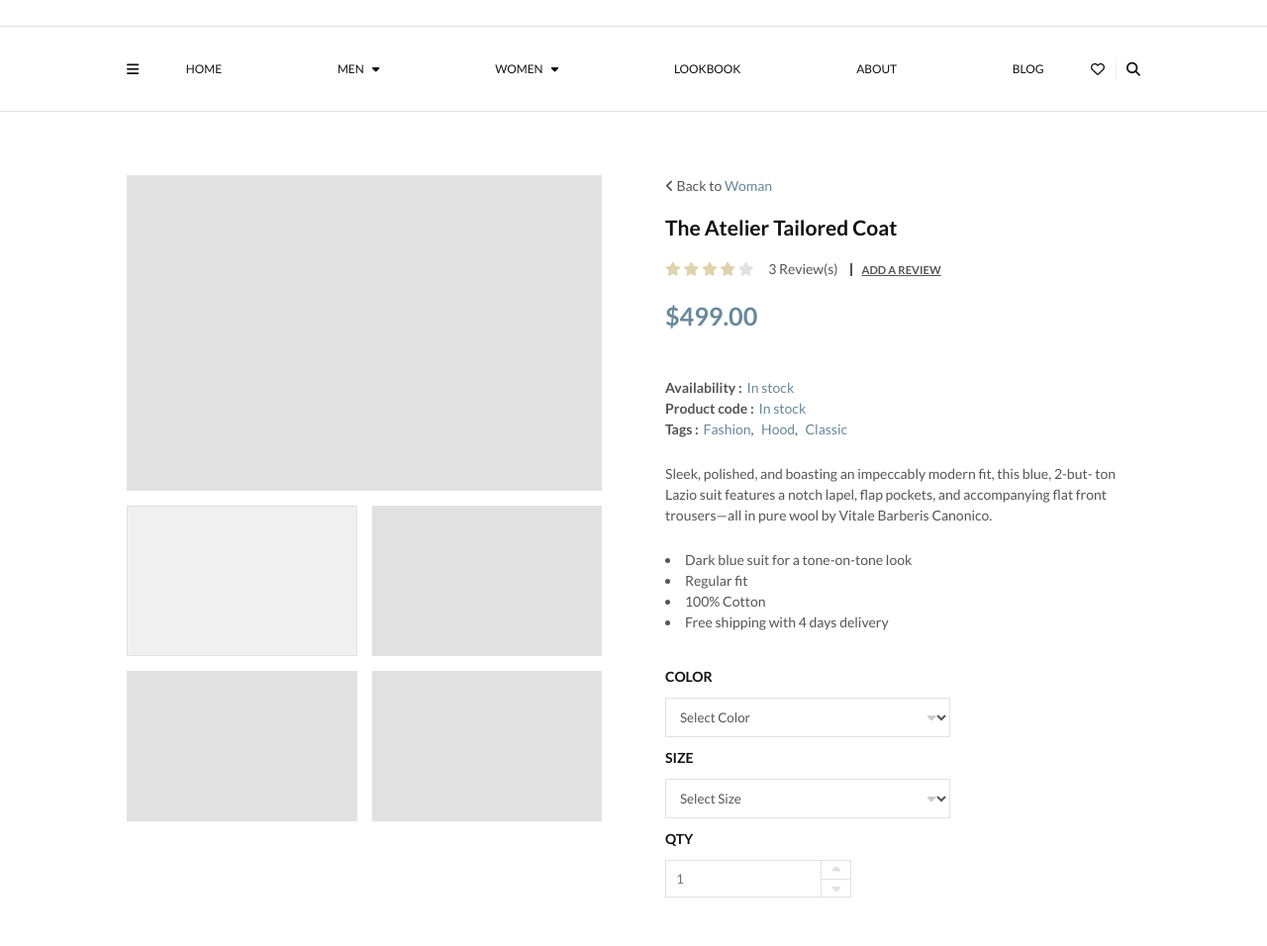
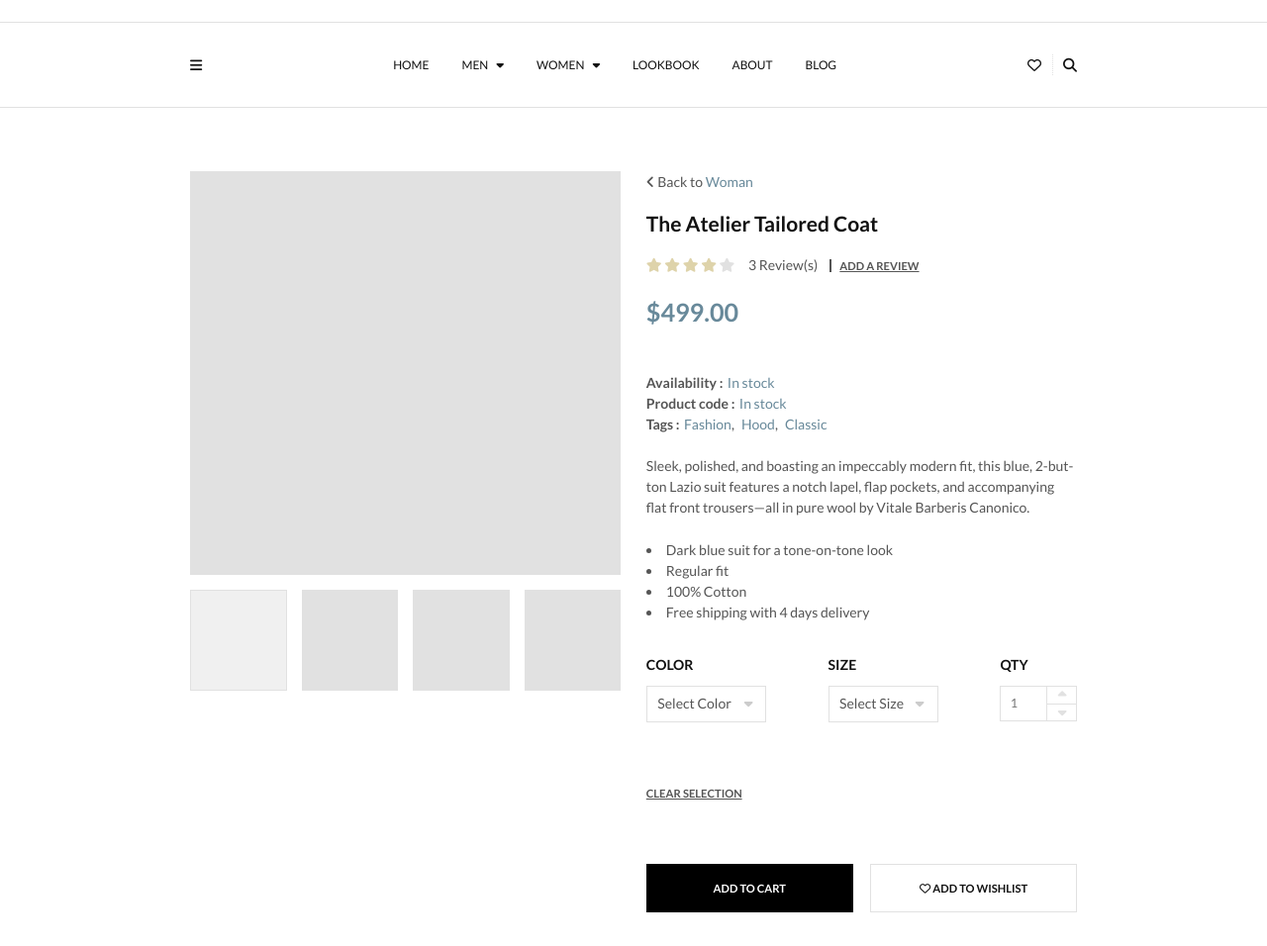
Before and after one commit to agnieszka-pytel/UI-internship-HTML-CSS, a website: page mockups/product-single-page/index.html in a window 1280 px wide. Shown: the part 134-1090 px from the top of the page at 99% size. Drawn offline with Linux system fonts and the light colour scheme.

Commit message:
Done desktop version (without dropdown menu)

```diff
--- a/mockups/product-single-page/index.html
+++ b/mockups/product-single-page/index.html
@@ -20,10 +20,10 @@
                 <nav class="c-header__menu c-menu">
                     <label class="c-menu__icon" for="show-menu"><i class="fas fa-bars"></i></label>
                     <input class="c-menu__checkbox" type="checkbox" id="show-menu">
-                    <ul class="c-menu__list c-list">
+                    <ul class="c-menu-list c-list">
                         <li class="c-list__item"><a>Home</a></li>
                         <li class="c-list__item">Men <i class="fas fa-caret-down"></i>
-                            <ul class="c-menu__list--dropdown c-list">
+                            <ul class="c-menu-list__dropdown c-list">
                                 <li class="c-list__item"><a>Shirts</a></li>
                                 <li class="c-list__item"><a>Trousers</a></li>
                                 <li class="c-list__item"><a>Coats</a></li>
@@ -32,7 +32,7 @@
                             </ul>
                         </li>
                         <li class="c-list__item">Women <i class="fas fa-caret-down"></i>
-                            <ul class="c-menu__list--dropdown c-list">
+                            <ul class="c-menu-list__dropdown c-list">
                                 <li class="c-list__item"><a>Shirts</a></li>
                                 <li class="c-list__item"><a>Dresses</a></li>
                                 <li class="c-list__item"><a>Coats</a></li>
@@ -76,7 +76,7 @@
             <i class="c-popup__close fas fa-times p-absolute"></i>
         </aticle>
         <section class="c-header__section c-section full">
-            <div class="flex-wrapper flex flex-row flex-space-between padded">
+            <div class="flex-wrapper flex flex-row flex-space-between padded p-relative">
                 <div class="c-header__select c-select flex flex-vcenter">
                     <div class="c-select__wrapper">
                         <label class="c-select__label" for="choose-country"><img class="c-select__img" src="img/usa-flag.png"
@@ -120,7 +120,7 @@
                         <li class="c-menu-list__item "><a>About</a></li>
                         <li class="c-menu-list__item "><a>Blog</a></li>
                     </ul>
-                    <div class="c-header__search flex flex-row flex-space-between flex-no-wrap ">
+                    <div class="c-header__search flex flex-row flex-space-between flex-no-wrap">
                         <span class="c-header__icon "><i class="far fa-heart "></i></span>
                         <span class="c-header__icon "><i class="fas fa-search "></i></span>
                     </div>
@@ -171,7 +171,8 @@
                     <li class="c-list__item ">100% Cotton</li>
                     <li class="c-list__item ">Free shipping with 4 days delivery</li>
                 </ul>
-                <div class="c-product__options ">
+                <div class="c-product__options flex flex-column flex-space-between flex-no-wrap">
+                    <div class="c-product__property-wrapper">
                         <label class="c-product__label t-uppercase " for="product-color ">color</label>
                         <div class="c-select__wrapper c-select__wrapper--gray-icon c-select__wrapper--wide ">
                             <select class="c-product__option-value c-product__option-value--select ">
@@ -181,6 +182,8 @@
                                 <option value="blue ">Blue</option>
                             </select>
                         </div>
+                    </div>
+                    <div class="c-product__property-wrapper">
                         <label class="c-product__label t-uppercase " for="product-size ">size</label>
                         <div class="c-select__wrapper c-select__wrapper--gray-icon c-select__wrapper--wide ">
                             <select class="c-product__option-value c-product__option-value--select ">
@@ -190,27 +193,32 @@
                             <option value="blue ">L</option>
                             </select>
                         </div>
+                    </div>
+                    <div class="c-product__property-wrapper">
                         <label class="c-product__label t-uppercase " for="product-quantity ">qty</label>
                         <div class="c-product__option-wrapper ">
                             <input class="c-product__option-value c-product__option-value--input " id="product-quantity " placeholder="1 " type="number " min=1 max=100>
                         </div>
+                    </div>
+                </div>
                 <button class="c-button c-button--side c-button--with-margin t-smaller ">Clear selection</button>
-                </div>
+                <div class="c-button__wrapper">
                     <button class="c-button c-button--cta c-button--black t-uppercase ">Add to cart</button>
                     <button class="c-button c-button--cta t-uppercase ">
                     <span><i class="far fa-heart "></i></span> Add to wishlist</button>
+                </div>
             </article>
         </section>
         <section class="c-section--not-full c-section--main centered ">
-            <article class="c-article c-social border-top border-bottom ">
-                <span class="c-social__title t-uppercase ">Share this</span>
+            <article class="c-article c-social border-top border-bottom flex flex-row flex-space-between flex-vcenter">
+                <span class=" c-social__title t-uppercase ">Share this</span>
                 <button class="c-button--social c-button--facebook-like c-button--t-white "><i class="c-button__icon--facebook fab fa-facebook-square "></i> Like</button>
                 <button class="c-button--social c-button--facebook c-button--t-white ">Share</button>
-                <div class="c-label__wrapper"><span class="c-label">235k</span></div>
+                <div class="c-label__wrapper "><span class="c-label ">235k</span></div>
                 <button class="c-button--social c-button--twitter "><i class="c-button__icon--twitter fab fa-twitter "></i> Tweet</button>
-                <div class="c-label__wrapper"><span class="c-label">93</span></div>
+                <div class="c-label__wrapper "><span class="c-label ">93</span></div>
                 <button class="c-button--social c-button--pinterest "><i class="c-button__icon--pinterest fab fa-pinterest-p "></i> Pin it</button>
-                <div class="c-label__wrapper"><span class="c-label">65K+</span></div>
+                <div class="c-label__wrapper "><span class="c-label ">65K+</span></div>
             </article>
         </section>
     </main>
--- a/mockups/product-single-page/scss/abstracts/_placeholders.scss
+++ b/mockups/product-single-page/scss/abstracts/_placeholders.scss
@@ -14,12 +14,26 @@
     position: absolute;
 }
 
+%select-arrow {
+    @extend %icon-before-after;
+    color: $basic-background;
+    right: 0;
+    height: 50%;
+    display: flex;
+    align-items: center;
+    padding: 0 0.75em;
+    border-left: 1px solid $basic-background;
+}
+
 %select-after {
     @extend %icon-before-after;
-    right: 5%;
+    right: 0;
     top: 50%;
     transform: translate(0, -50%);
     z-index: -1;
+    @include for-desktop {
+        right: -10%;
+    }
 }
 
 %side-button {
@@ -46,6 +60,9 @@
     left: 0;
     height: 30%;
     border: 0.5px solid $basic-background;
+    @include for-desktop {
+        display: none;
+    }
 }
 
 %caret-left {
--- a/mockups/product-single-page/scss/base/_common.scss
+++ b/mockups/product-single-page/scss/base/_common.scss
@@ -8,7 +8,7 @@
         flex-direction: column;
     }
     &-vcenter {
-        align-content: center;
+        align-items: center;
     }
     &-center {
         justify-content: center;
@@ -28,6 +28,9 @@
         grid-gap: 15px;
         @include for-tablet {
             grid-template: repeat(4, 1fr) / 1fr 1fr;
+        }
+        @include for-desktop {
+            grid-template: 4fr 1fr / repeat(4, 1fr);
         }
     }
     &-4-2 {
@@ -65,16 +68,25 @@
     @include for-tablet {
         padding: 2.5% 10%;
     }
+    @include for-desktop {
+        padding: 2.5% 15%;
+    }
     &-small {
         padding: 2% 5%;
         @include for-tablet {
             padding: 2.5% 10%;
+        }
+        @include for-desktop {
+            padding: 2.5% 15%;
         }
     }
     &:first-of-type {
         padding: 5%;
         @include for-tablet {
             padding: 2.5% 10%;
+        }
+        @include for-desktop {
+            padding: 2.5% 15%;
         }
     }
 }
--- a/mockups/product-single-page/scss/components/_button.scss
+++ b/mockups/product-single-page/scss/components/_button.scss
@@ -3,6 +3,7 @@
     @extend %button-reset;
     &--side {
         @extend %side-button;
+        text-align: left;
     }
     &--cta {
         width: 100%;
@@ -20,6 +21,7 @@
         }
     }
     &--social {
+        height: max-content;
         padding: 0.25em;
         cursor: pointer;
         border-radius: 0.25em;
@@ -54,6 +56,9 @@
     &--pinterest {
         @include button-layout(#ffffff, #e7e7e7, #afafab);
         margin-left: 5%;
+        @include for-desktop {
+            margin-left: 0;
+        }
     }
     &__icon {
         &--twitter {
--- a/mockups/product-single-page/scss/components/_img.scss
+++ b/mockups/product-single-page/scss/components/_img.scss
@@ -1,9 +1,9 @@
 %img {
     background-color: $basic-background;
     border: 1px solid $basic-background;
-    min-height: 75px;
+    min-height: 10vh;
     @include for-tablet {
-        min-height: 150px;
+        min-height: 12.5vh;
     }
 }
 
@@ -12,6 +12,9 @@
     &--primary {
         @extend %img;
         grid-area: span 2 / span 2;
+        @include for-desktop {
+            grid-area: span 1 / span 4;
+        }
     }
     &--opacity {
         background-color: rgba(225, 225, 225, 0.5);
--- a/mockups/product-single-page/scss/components/_label.scss
+++ b/mockups/product-single-page/scss/components/_label.scss
@@ -5,6 +5,11 @@
     border: 1px solid $basic-background;
     border-left: none;
     position: relative;
+    @include for-desktop {
+        border: none;
+        margin-left: 0;
+        font-size: 0.7em;
+    }
     &::before {
         @extend %partial-border;
         top: 0;
@@ -17,12 +22,19 @@
         margin-left: 1%;
         display: inline;
         position: relative;
+        @include for-desktop {
+            margin-left: 0;
+            margin-right: 1%;
+        }
         &::before {
             @extend %caret-left;
             top: 30%;
             height: 40%;
             font-size: 50%;
             line-height: 100%;
+            @include for-desktop {
+                display: none;
+            }
         }
     }
 }
--- a/mockups/product-single-page/scss/components/_menu-list.scss
+++ b/mockups/product-single-page/scss/components/_menu-list.scss
@@ -3,8 +3,10 @@
     font-size: 0.85em;
     @include for-tablet {
         display: flex;
-        width: 100%;
-        margin: 0 4em;
+        width: 75%;
+    }
+    @include for-desktop {
+        width: 50%;
     }
     &__dropdown {
         display: none;
--- a/mockups/product-single-page/scss/components/_menu.scss
+++ b/mockups/product-single-page/scss/components/_menu.scss
@@ -1,5 +1,7 @@
 .c-menu {
-    width: 100%;
+    @include for-tablet {
+        width: 100%;
+    }
     &__checkbox {
         display: none;
     }
--- a/mockups/product-single-page/scss/components/_popup.scss
+++ b/mockups/product-single-page/scss/components/_popup.scss
@@ -14,5 +14,8 @@
         right: 10%;
         top: 50%;
         transform: translate(0, -50%);
+        @include for-desktop {
+            right: 15%;
+        }
     }
 }
--- a/mockups/product-single-page/scss/components/_product.scss
+++ b/mockups/product-single-page/scss/components/_product.scss
@@ -24,6 +24,11 @@
         line-height: 3em;
         color: $accent-font-color;
     }
+    &__options {
+        @include for-desktop {
+            flex-direction: row;
+        }
+    }
     &__label {
         font-weight: bolder;
         color: $secondary-font-color;
@@ -32,41 +37,40 @@
     &__option-value {
         @extend %button-reset;
         padding: 0.75em;
-        padding-right: 2em;
         border: 1px solid $basic-background;
         &--select {
             width: 100%;
         }
         &--input {
             display: block;
+            font-size: 0.9em;
             &::-webkit-inner-spin-button {
                 opacity: 1;
+            }
+            @include for-desktop {
+                width: 4.5em;
             }
         }
     }
     &__option-wrapper {
         position: relative;
         width: max-content;
-        &:before,
-        &:after {
-            color: $basic-background;
-            right: 0;
-            height: 50%;
-            display: flex;
-            align-items: center;
-            padding: 0 0.75em;
-            border-left: 1px solid $basic-background;
-        }
         &:before {
-            @extend %icon-before-after;
+            @extend %select-arrow;
             content: '\f0d8';
             top: 0;
             border-bottom: 1px solid $basic-background;
         }
         &:after {
-            @extend %icon-before-after;
+            @extend %select-arrow;
             content: '\f0d7';
             bottom: 0;
         }
     }
+    &__property-wrapper {
+        @include for-desktop {
+            display: inline;
+            width: max-content;
+        }
+    }
 }
--- a/mockups/product-single-page/scss/components/_select.scss
+++ b/mockups/product-single-page/scss/components/_select.scss
@@ -1,6 +1,10 @@
 .c-select {
+    font-size: 0.8em;
     &__img {
         width: 1em;
+    }
+    &__options {
+        padding-right: 1em;
     }
     &__wrapper {
         @extend %select-wrapper;
@@ -14,6 +18,9 @@
         }
         &--wide {
             width: 60%;
+            @include for-desktop {
+                width: max-content;
+            }
         }
     }
 }
--- a/mockups/product-single-page/scss/components/_social.scss
+++ b/mockups/product-single-page/scss/components/_social.scss
@@ -3,6 +3,12 @@
     line-height: 2.5em;
     &__title {
         font-size: 0.8em;
-        margin-right: 30%;
+        margin-right: 40%;
+        @include for-tablet {
+            margin-right: 30%;
+        }
+        @include for-desktop {
+            margin-right: 5%;
+        }
     }
 }
--- a/mockups/product-single-page/scss/layout/_general.scss
+++ b/mockups/product-single-page/scss/layout/_general.scss
@@ -4,3 +4,7 @@ body {
     color: $primary-font-color;
     font-size: $base-font-size;
 }
+
+select {
+    all: unset;
+}
--- a/mockups/product-single-page/scss/layout/_header.scss
+++ b/mockups/product-single-page/scss/layout/_header.scss
@@ -20,6 +20,10 @@
         @include for-tablet {
             width: unset;
             padding: unset;
+            position: absolute;
+            left: 50%;
+            top: 50%;
+            transform: translate(-50%, -50%);
             line-height: 2em;
         }
     }
@@ -27,7 +31,7 @@
         display: inline-block;
         padding: unset;
         @include for-tablet {
-            padding: 0 4em;
+            padding: 1em 4em;
             background-color: transparent;
             border: 2px solid $star-background;
         }
--- a/mockups/product-single-page/scss/layout/_section.scss
+++ b/mockups/product-single-page/scss/layout/_section.scss
@@ -4,23 +4,37 @@
     }
     &--main {
         padding: 5% 5% 2.5% 5%;
+        width: 100%;
+        &:first-child {
+            border-top: 1px solid $basic-background;
+        }
         @include for-tablet {
+            border-top: none;
             width: 50%;
             padding: 5% 10% 2.5% 10%;
             box-sizing: border-box;
+            &:first-child {
+                border-top: none;
+            }
             &:nth-child(odd) {
-                padding-right: 2.5%;
+                padding-right: 1%;
             }
             &:nth-child(even) {
-                padding-left: 2.5%;
+                padding-left: 1%;
             }
             &:last-child {
                 align-self: flex-end;
                 padding-right: 10%;
-                padding-left: 2.5%;
+                padding-left: 1%;
                 padding-top: 0;
                 margin-left: auto;
+                @include for-desktop {
+                    padding-right: 15%;
+                }
             }
+        }
+        @include for-desktop {
+            padding: 5% 15% 2.5% 15%;
         }
     }
 }
```
Also changed, not shown: mockups/product-single-page/css/main.css. Lines whose indentation alone changed are shown as unchanged.
